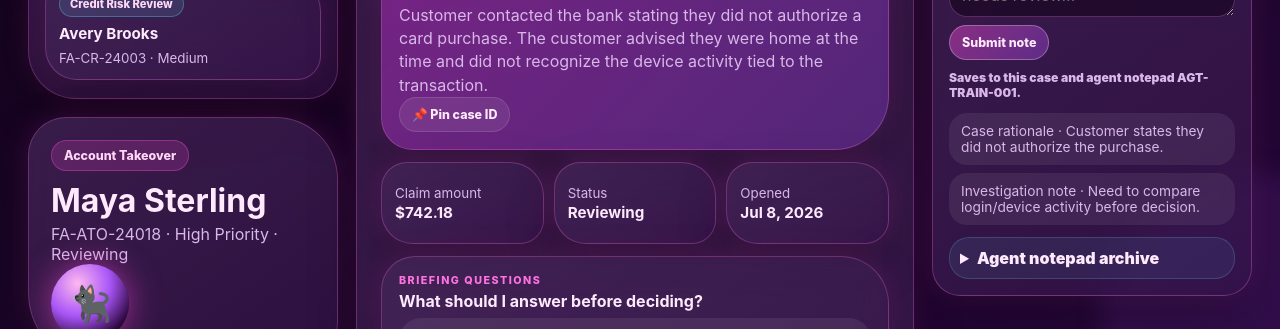
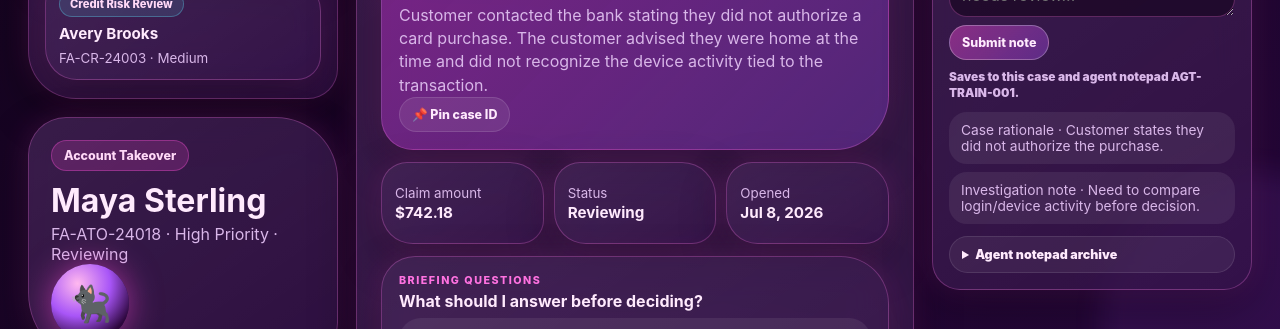
Before and after one commit to iamre2024-debug/fraud-Academy-v1, a React (Vite) app: page / in a window 1280 px wide. Shown: the part 448-777 px from the top of the page. Built offline with nearby package versions, Linux system fonts and the light colour scheme.

Commit message:
Style investigation report panels

```diff
--- a/src/records.css
+++ b/src/records.css
@@ -86,6 +86,68 @@
   overflow-wrap: anywhere;
 }
 
+.timeline-record-card,
+.report-section-card {
+  background:
+    linear-gradient(150deg, rgba(255, 79, 216, 0.12), rgba(94, 231, 255, 0.06)),
+    rgba(48, 13, 68, 0.72);
+}
+
+.notepad-caption {
+  margin: 4px 0 10px;
+  color: var(--muted);
+  font-size: 0.74rem;
+  line-height: 1.35;
+}
+
+.agent-notepad {
+  margin-top: 12px;
+  border-radius: 22px;
+  padding: 10px 12px;
+  background: rgba(255, 255, 255, 0.06);
+  border: 1px solid rgba(255, 255, 255, 0.1);
+}
+
+.agent-notepad summary {
+  cursor: pointer;
+  color: var(--cream);
+  font-size: 0.78rem;
+  font-weight: 900;
+}
+
+.agent-notepad ul {
+  display: grid;
+  gap: 8px;
+  margin: 10px 0 0;
+  padding: 0;
+  list-style: none;
+}
+
+.agent-notepad li {
+  border-radius: 16px;
+  padding: 9px 10px;
+  background: rgba(22, 5, 31, 0.42);
+}
+
+.agent-notepad strong,
+.agent-notepad span,
+.agent-notepad p {
+  display: block;
+}
+
+.agent-notepad strong {
+  color: var(--cream);
+  font-size: 0.76rem;
+}
+
+.agent-notepad span,
+.agent-notepad p {
+  margin: 3px 0 0;
+  color: var(--muted);
+  font-size: 0.72rem;
+  line-height: 1.35;
+}
+
 .record-actions {
   display: grid;
   gap: 6px;
```
